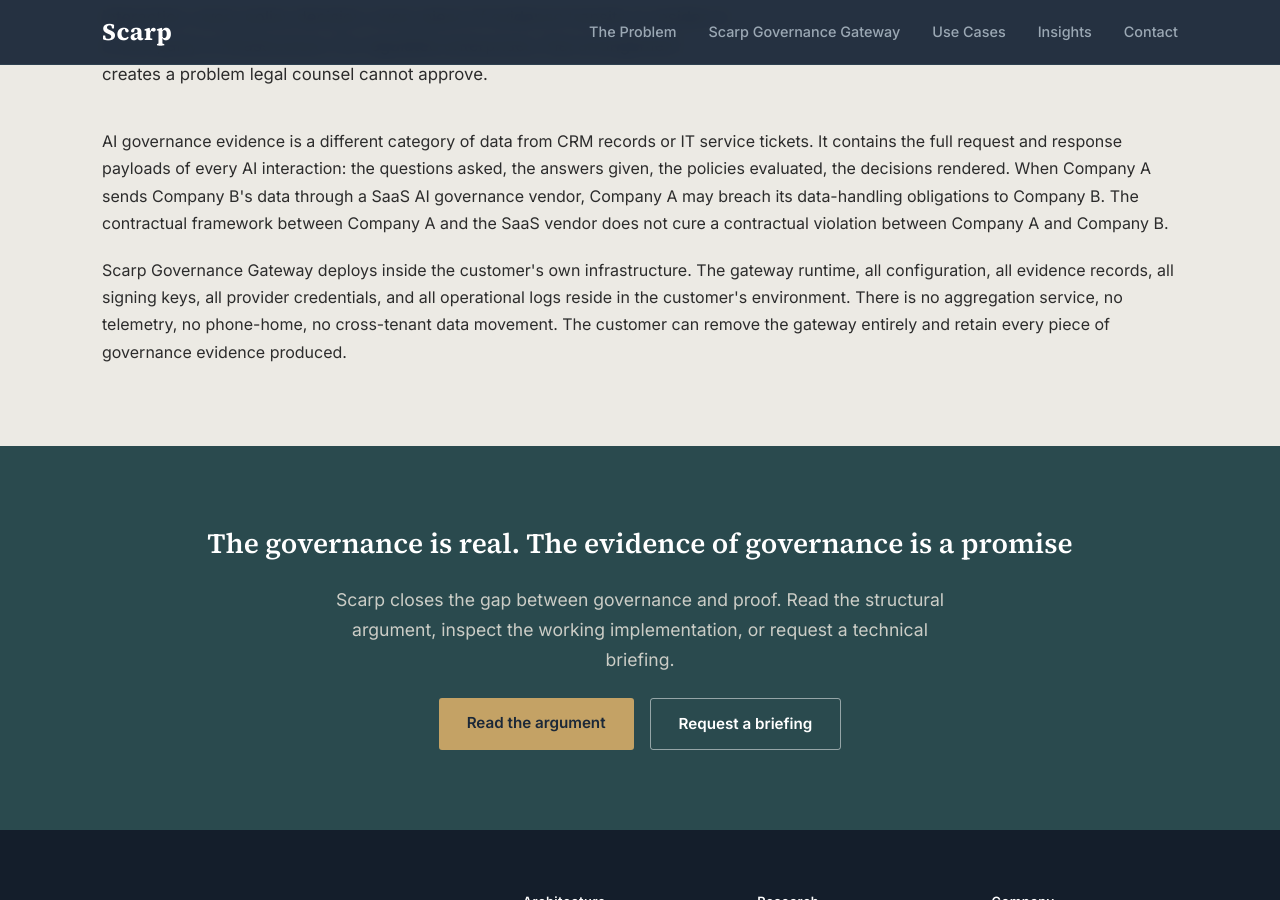
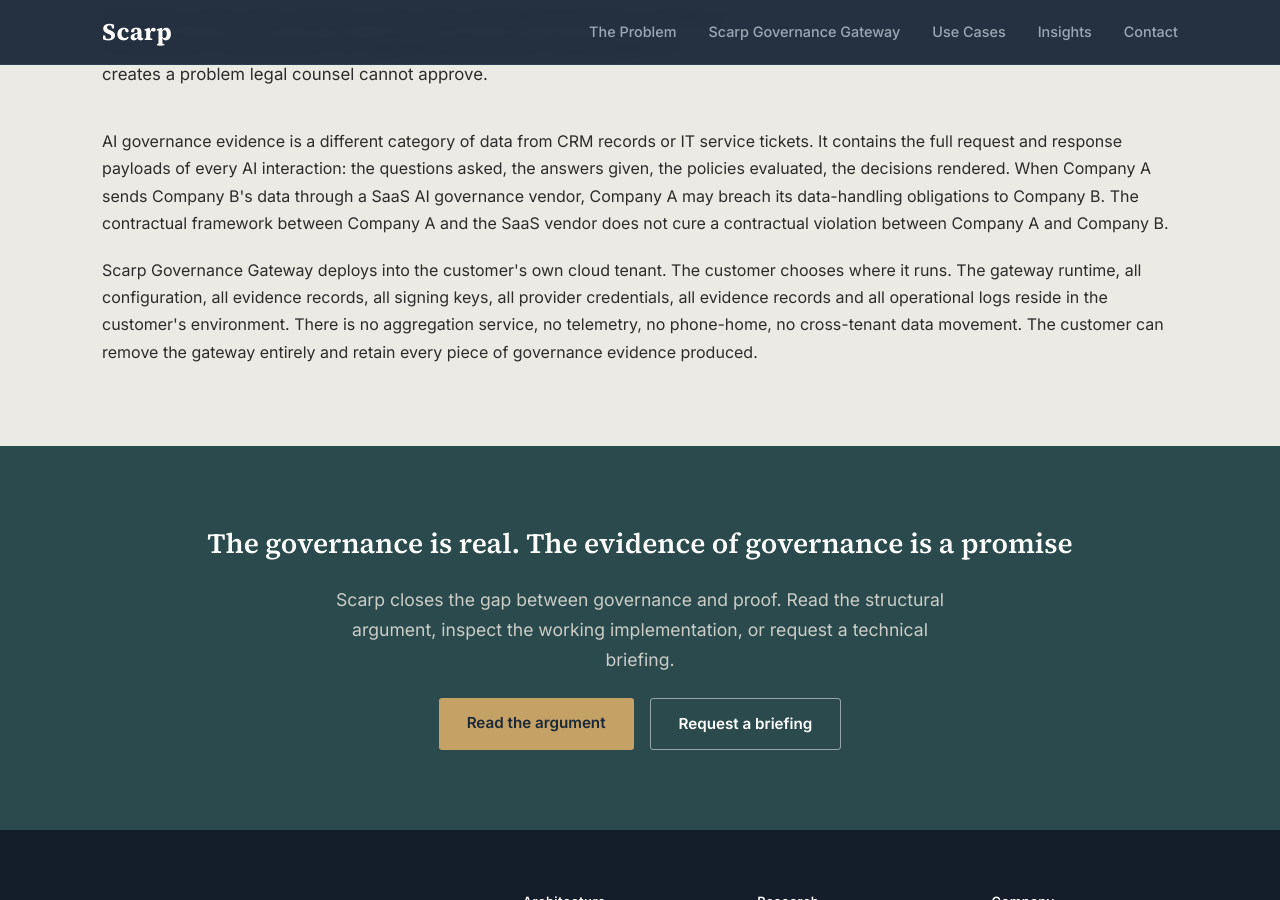
Before and after one commit to scarpprotocol/scarpprotocol.github.io, a Jekyll site: the page built from index.html, in a window 1280 px wide and 900 px high, scrolled down 5456 px. Built offline with Jekyll 4.4.1, drawn with Linux system fonts in a browser that asks for light colours.

Commit message:
Landing: shipped badge brighter green, infrastructure language covers cloud and on-prem

```diff
--- a/assets/css/style.css
+++ b/assets/css/style.css
@@ -451,7 +451,7 @@
 }
 
 .layer-status.shipped {
-  background: #2A5A5E;
+  background: #2E8B57;
   color: #fff;
 }
 .layer-status.specified {
--- a/index.html
+++ b/index.html
@@ -153,7 +153,7 @@
       <p>Most AI governance products deploy as SaaS platforms. Every governed interaction, every policy decision, every piece of evidence transits or resides in a third party's infrastructure. For regulated enterprises, that arrangement creates a problem legal counsel cannot approve.</p>
     </div>
     <p>AI governance evidence is a different category of data from CRM records or IT service tickets. It contains the full request and response payloads of every AI interaction: the questions asked, the answers given, the policies evaluated, the decisions rendered. When Company A sends Company B's data through a SaaS AI governance vendor, Company A may breach its data-handling obligations to Company B. The contractual framework between Company A and the SaaS vendor does not cure a contractual violation between Company A and Company B.</p>
-    <p>Scarp Governance Gateway deploys inside the customer's own infrastructure. The gateway runtime, all configuration, all evidence records, all signing keys, all provider credentials, and all operational logs reside in the customer's environment. There is no aggregation service, no telemetry, no phone-home, no cross-tenant data movement. The customer can remove the gateway entirely and retain every piece of governance evidence produced.</p>
+    <p>Scarp Governance Gateway deploys into the customer's own cloud tenant. The customer chooses where it runs. The gateway runtime, all configuration, all evidence records, all signing keys, all provider credentials, all evidence records and all operational logs reside in the customer's environment.  There is no aggregation service, no telemetry, no phone-home, no cross-tenant data movement. The customer can remove the gateway entirely and retain every piece of governance evidence produced.</p>
   </div>
 </section>
 
```
